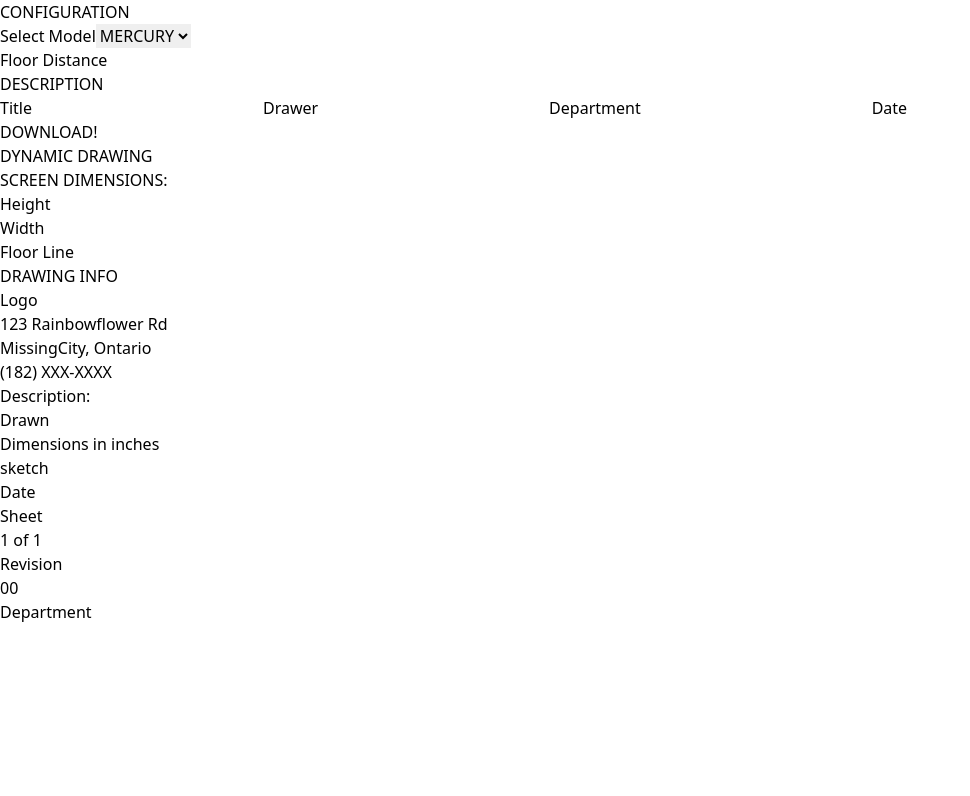
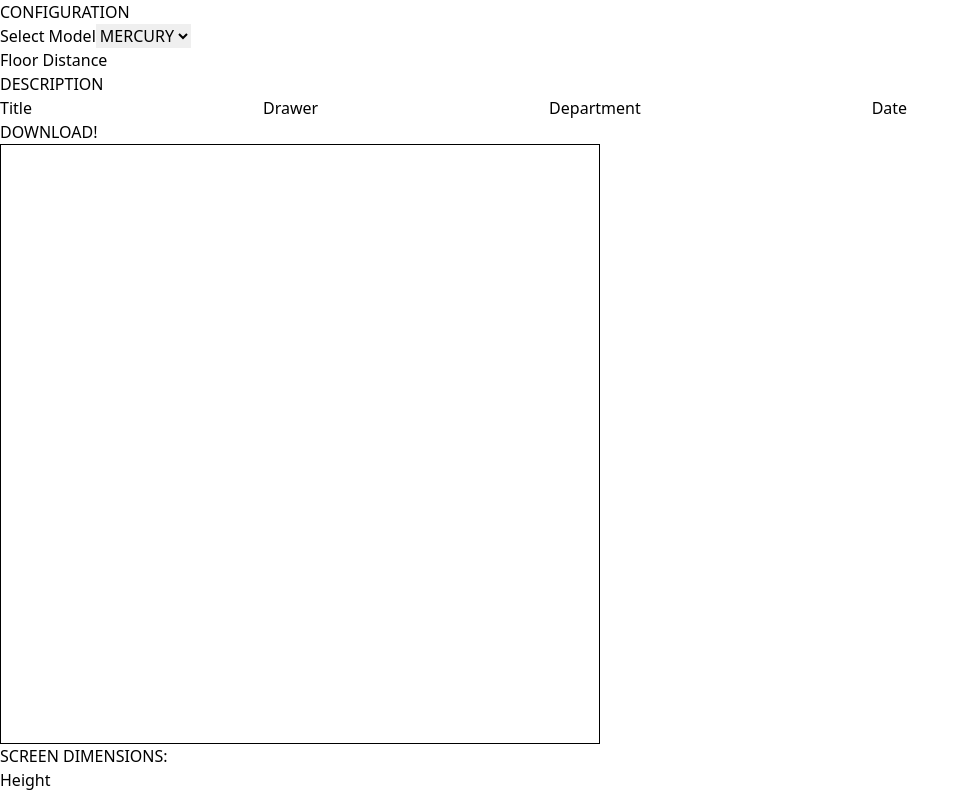
Before and after one commit to S0han/led_diagram_drawer, a Next.js app: page / in a window 1280 px wide. Shown: the top 796 px of the page, without its empty margins (0-970 px from the left). Built offline with nearby package versions, Linux system fonts and the light colour scheme.

Commit message:
update: add container in drwaing box to hold dynamic scketch

```diff
--- a/src/app/components/DynamicDrawing.component.tsx
+++ b/src/app/components/DynamicDrawing.component.tsx
@@ -1,7 +1,10 @@
-export default function DynamicDrawing() {
+export default function DynamicDrawing({ height, width, floorDistance }) {
+    const SVG_SIZE = 600;
+
+    const scalingFactor = Math.max(width, height, floorDistance) > 0
+        ? SVG_SIZE / Math.max(width, height, floorDistance) : 1;
+
     return (
-        <div>
-            <p>DYNAMIC DRAWING</p>
-        </div>
+        <svg width={SVG_SIZE} height={SVG_SIZE} style={{ border: "1px solid black" }}></svg>
     )
 }
```
